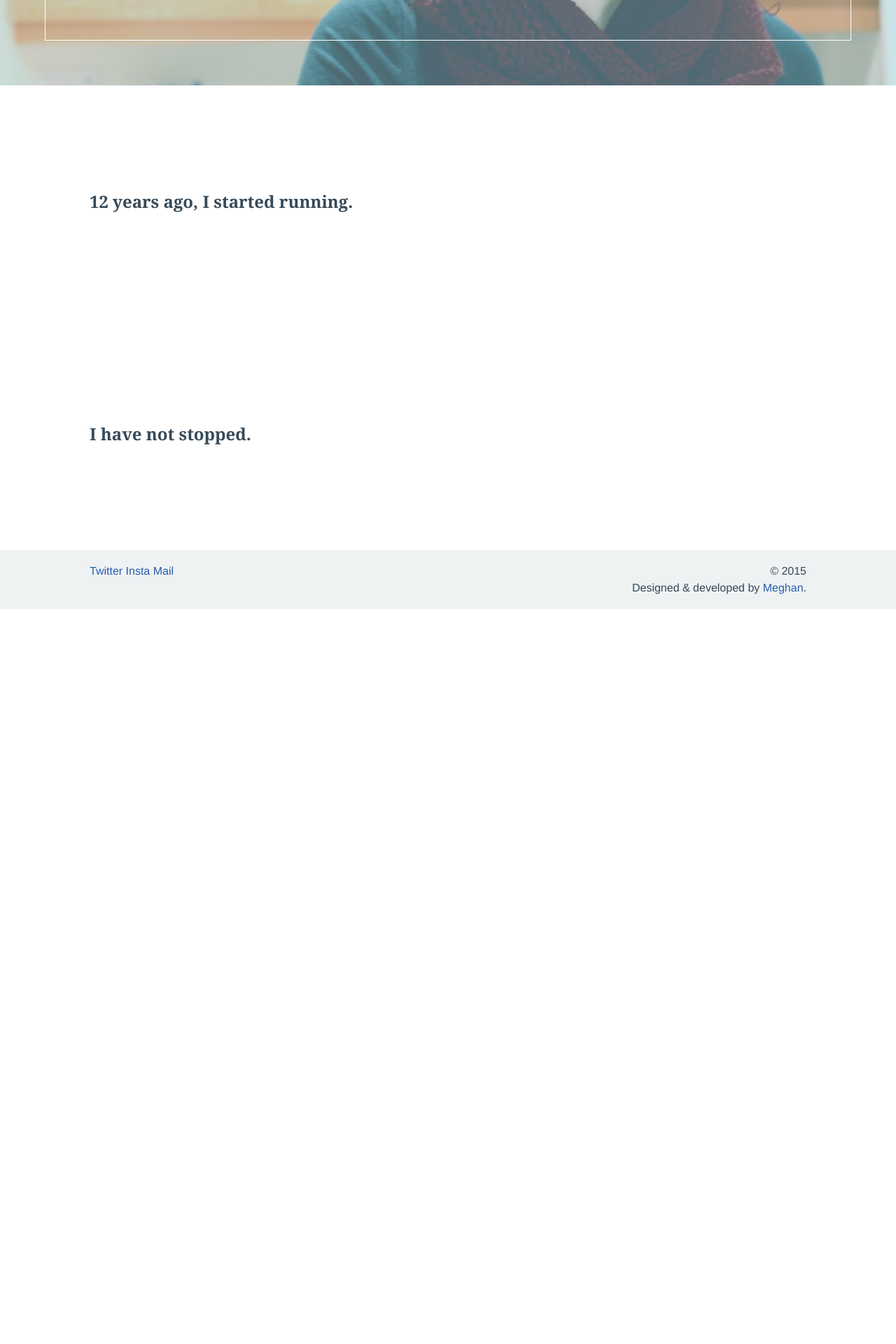
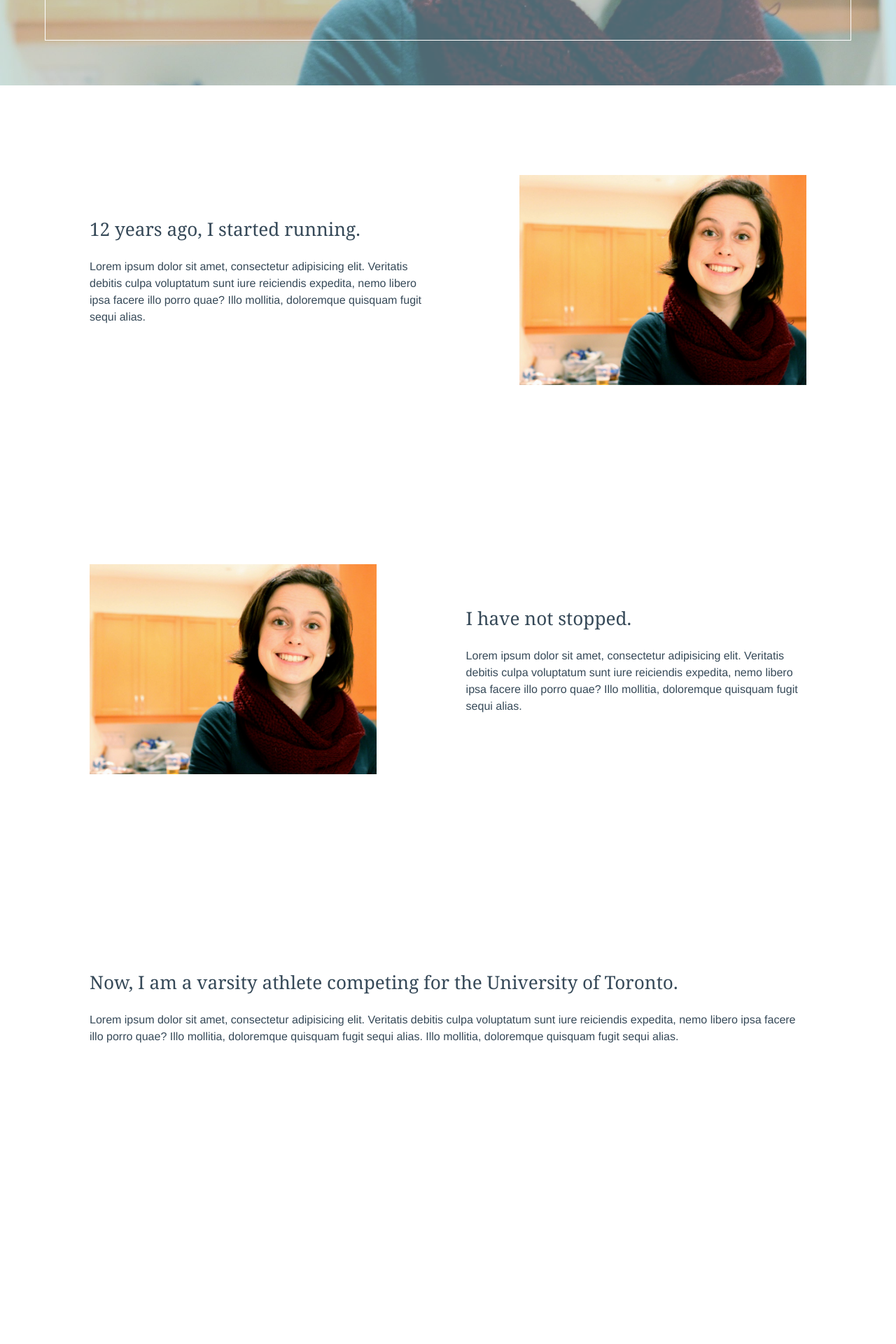
Before and after one commit to gabrielastafford/gabrielastafford.github.io, a Jekyll site: the page built from index.html, in a window 1280 px wide. Shown: the part 586-2506 px from the top of the page at 70% size. Built offline with Jekyll 4.4.1, drawn with Linux system fonts in a browser that asks for light colours; nearby versions of some CDN libraries; library files that are not in the unit come from our copies; before the commit the page ends 1456 px from its top, so only the background shows below that; some of the changed text lies outside the part shown.

Commit message:
Add to homepage layout

```diff
--- a/_sass/_default.scss
+++ b/_sass/_default.scss
@@ -86,6 +86,7 @@ body {
         width: 100%;
         background-color: $footerColor;
         padding: $spaceM $spacingDesktop;
+        clear: both;
 
         .socialLinks {
             width: 50%;
--- a/_sass/_index.scss
+++ b/_sass/_index.scss
@@ -38,4 +38,51 @@ body {
 			}
 		}
 	}
+	section.story {
+		h2 {
+			font-size: $sizeL;
+			font-weight: $weightLight;
+		}
+
+		.content:not(.content-center) {
+			width: 60%;
+			float: left;
+			padding: $spaceXL $spaceXXL*2;
+
+
+			&.content-left {
+				padding-left: 0;
+			}
+
+			&.content-right {
+				padding-right: 0;
+			}
+		}
+
+		.section-img {
+			width: 40%;
+			height: 300px;
+			float: left;
+			background-size: cover;
+
+			&.part-1 {
+				background-image: url('../img/gabriela.jpg');
+			}
+
+			&.part-2 {
+				background-image: url('../img/gabriela.jpg');
+			}
+		}
+
+		&.part-6 {
+			padding: 0 0 $spaceXXL*2 0;
+			.img-thirds {
+				width: 33.3333%;
+				height: 300px;
+				float: left;
+				background-image: url('../img/gabriela.jpg');
+				background-size: cover;
+			}
+		}
+	}
 }
--- a/index.html
+++ b/index.html
@@ -14,12 +14,44 @@ layout: default
 	</div>
 </header>
 
-<section id="story">
-  <h2>12 years ago, I started running.</h2>
+<section id="story" class="story part-1 clearfix">
+  <div class="content content-left" data-sr="enter left, hustle 20px">
+	<h2>12 years ago, I started running.</h2>
+    <p>Lorem ipsum dolor sit amet, consectetur adipisicing elit. Veritatis debitis culpa voluptatum sunt iure reiciendis expedita, nemo libero ipsa facere illo porro quae? Illo mollitia, doloremque quisquam fugit sequi alias.</p>
+  </div>
+  <div class="section-img part-1"></div>
 </section>
 
-<section>
-  <h2>I have not stopped.</h2>
+<section class="story part-2 clearfix">
+    <div class="section-img part-2"></div>
+    <div class="content content-right" data-sr="enter right, ease-in-out 50px">
+	  <h2>I have not stopped.</h2>
+      <p>Lorem ipsum dolor sit amet, consectetur adipisicing elit. Veritatis debitis culpa voluptatum sunt iure reiciendis expedita, nemo libero ipsa facere illo porro quae? Illo mollitia, doloremque quisquam fugit sequi alias.</p>
+    </div>
+</section>
+
+<section class="story part-3 clearfix">
+	<div class="content content-center">
+	  <h2>Now, I am a varsity athlete competing for the University of Toronto.</h2>
+      <p>Lorem ipsum dolor sit amet, consectetur adipisicing elit. Veritatis debitis culpa voluptatum sunt iure reiciendis expedita, nemo libero ipsa facere illo porro quae? Illo mollitia, doloremque quisquam fugit sequi alias. Illo mollitia, doloremque quisquam fugit sequi alias.</p>
+	</div>
+</section>
+
+<section id="map" class="story part-4 clearfix">
+	<!-- insert google map with dropping pins here -->
+</section>
+
+<section class="story part-5 clearfix">
+	<div class="content content-center">
+	  <h2>I have had the opportunity to travel to 6 countries to compete in 10 international competitions.</h2>
+      <p>Lorem ipsum dolor sit amet, consectetur adipisicing elit. Veritatis debitis culpa voluptatum sunt iure reiciendis expedita, nemo libero ipsa facere illo porro quae? Illo mollitia, doloremque quisquam fugit sequi alias. Illo mollitia, doloremque quisquam fugit sequi alias.</p>
+	</div>
+</section>
+
+<section class="story part-6 clearfix">
+	<div class="img-thirds img-1"></div>
+	<div class="img-thirds img-2"></div>
+	<div class="img-thirds img-3"></div>
 </section>
 
 </div>
```
Also changed, not shown: _layouts/default.html (+14 -0 lines), 3 other files.
